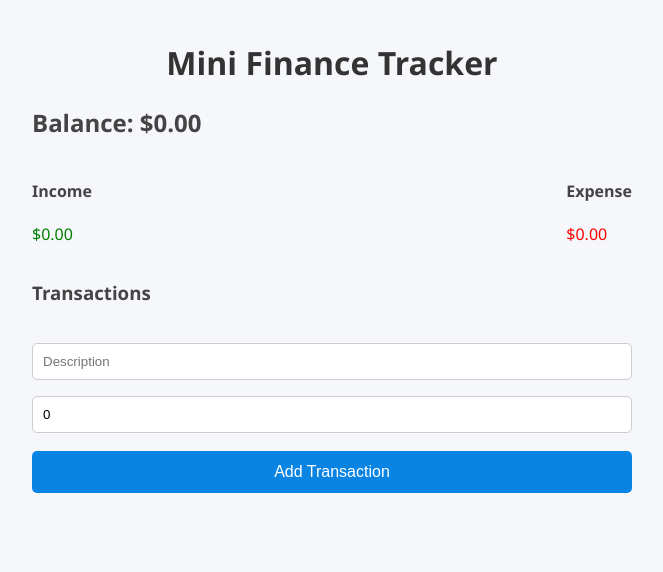
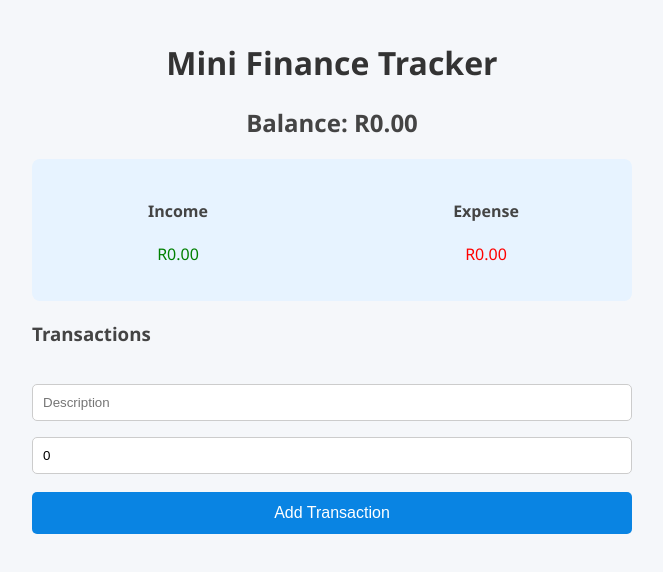
Before and after one commit to foonie/finance-tracker, a React (Create React App) app: page / in a window 1280 px wide. Shown: the top 572 px of the page, without its empty margins (308-971 px from the left). Built offline with nearby package versions, Linux system fonts and the light colour scheme.

Commit message:
change dollars to rands

```diff
--- a/src/components/Balance.tsx
+++ b/src/components/Balance.tsx
@@ -17,17 +17,17 @@ const Balance: React.FC<BalanceProps> = ({ transactions }) => {
     .reduce((acc, amount) => acc + amount, 0);
 
   return (
-    <div>
-      <h2>Balance: ${balance.toFixed(2)}</h2>
-      <div style={{ display: 'flex', justifyContent: 'space-between', marginTop: '10px' }}>
-        <div style={{ color: 'green' }}>
+    <div className="balance">
+
+        <h2>Balance: R{balance.toFixed(2)}</h2>      <div className="income-expense">
+        <div className="income">
           <h4>Income</h4>
-          <p>${income.toFixed(2)}</p>
-        </div>
-        <div style={{ color: 'red' }}>
+          <p>R{income.toFixed(2)}</p>
+          </div>
+        <div className="expense">
           <h4>Expense</h4>
-          <p>${Math.abs(expense).toFixed(2)}</p>
-        </div>
+          <p>R{Math.abs(expense).toFixed(2)}</p>
+          </div>
       </div>
     </div>
   );
```
